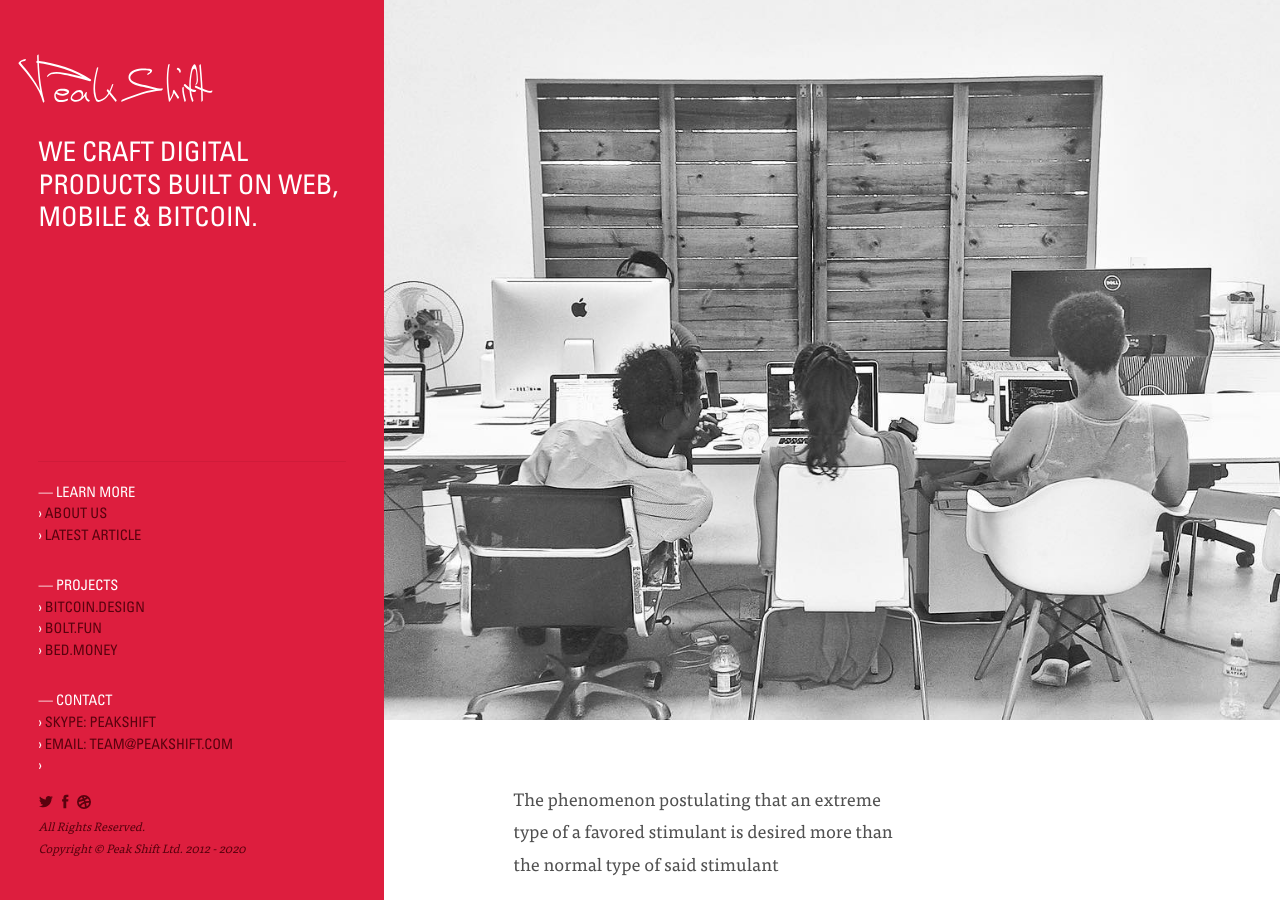
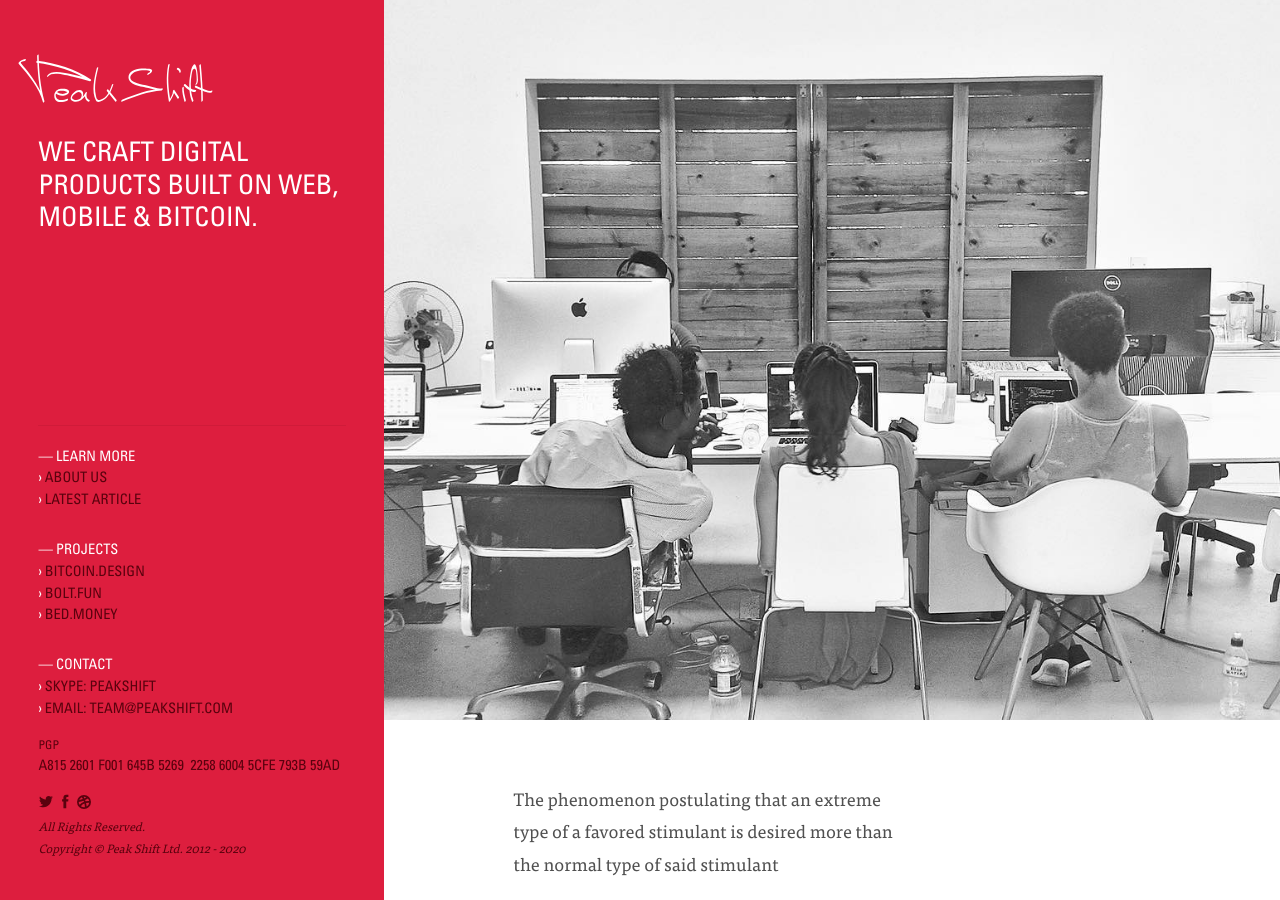
Before and after one commit to peakshift/peakshift-website, a Jekyll site: the page built from about.html, in a window 1280 px wide and 900 px high. Built offline with Jekyll 4.4.1, drawn with Linux system fonts in a browser that asks for light colours; nearby versions of some CDN libraries.

Commit message:
feat: add pgp key

```diff
--- a/_layouts/default.html
+++ b/_layouts/default.html
@@ -96,8 +96,10 @@
           <ul class="heading-typeface">
             <li><span class="typeface-colour-white">&mdash; Contact </span></li>
             <li><span class="typeface-colour-white">›</span> SKYPE: <a href="skype:peakshift?chat">peakshift</a></li>
-            <li><span class="typeface-colour-white">›</span> EMAIL: <a href="mailto:team@peakshift.com">team@peakshift.com</a><br />
-              <span class="typeface-colour-white">›</span>
+            <li><span class="typeface-colour-white">›</span> EMAIL: <a href="mailto:team@peakshift.com">team@peakshift.com</a></li>
+            <li class="wb mt1">
+              <small>PGP</small><br>
+              A815 2601 F001 645B 5269  2258 6004 5CFE 793B 59AD
             </li>
           </ul>
           <p class="typeface-colour-secondary rs small">
--- a/assets/css/master.css
+++ b/assets/css/master.css
@@ -86,6 +86,18 @@
    margin-bottom: 0;
    padding-top: 0;
    padding-bottom: 0;
+}
+
+.wb {
+   word-break: break-all;
+}
+
+.mt1 {
+   margin-top: 1em;
+}
+
+.mb1 {
+   margin-top: 1em;
 }
 
 section#mainContent h4,
```
